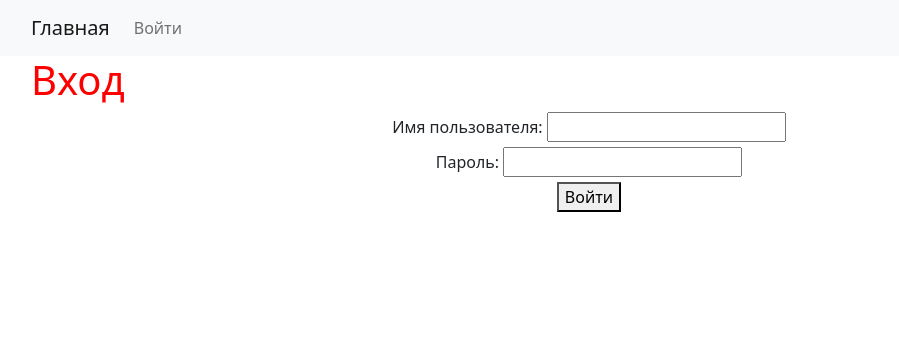
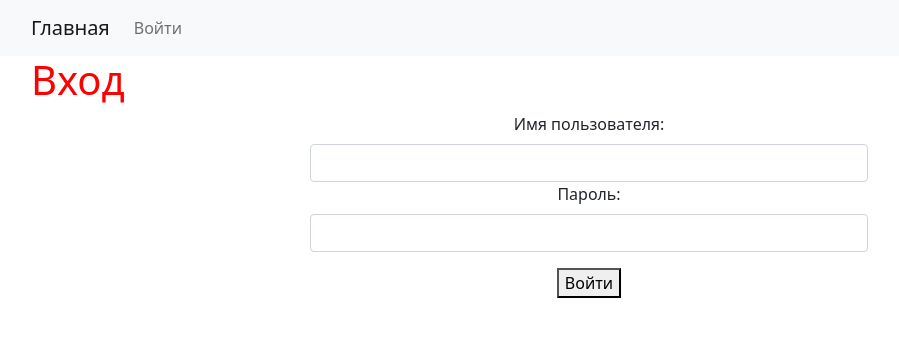
Before and after one commit to shakir76/Python_homework70, a Django app: page /accounts/login/ in a window 1280 px wide. Shown: the top 356 px of the page, without its empty margins (51-950 px from the left). Run offline with Django 4.2, Linux system fonts and the light colour scheme.

Commit message:
поправил верстку в файле login.html

```diff
--- a/source/accounts/templates/login.html
+++ b/source/accounts/templates/login.html
@@ -3,21 +3,21 @@
 {% block title %}Вход{% endblock %}
 {% block content %}
     <h1>Вход</h1>
-
-    <form action="{% url 'accounts:login' %}" method="post" class="text-center">
+    <div class="text-center">
+        <form action="{% url 'accounts:login' %}" method="post" class="w-50 ms-auto me-auto">
             {% csrf_token %}
             {% if has_error %}
                 <p class="text-danger">Неверное имя пользователя или пароль.</p>
             {% endif %}
             <div class="form-group">
                 <label for="username" class="form-label">Имя пользователя:</label>
-            <input type="text" name="username" id="username">
+                <input type="text" name="username" class="form-control" id="username">
             </div>
             <div class="form-group">
                 <label for="password" class="form-label">Пароль:</label>
-            <input type="password" name="password" id="password">
+                <input type="password" name="password" class="form-control" id="password">
             </div>
-        <button type="submit">Войти</button>
+            <button class="mt-3" type="submit">Войти</button>
         </form>
-
+    </div>
 {% endblock %}
```
Lines whose indentation alone changed are shown as unchanged.
